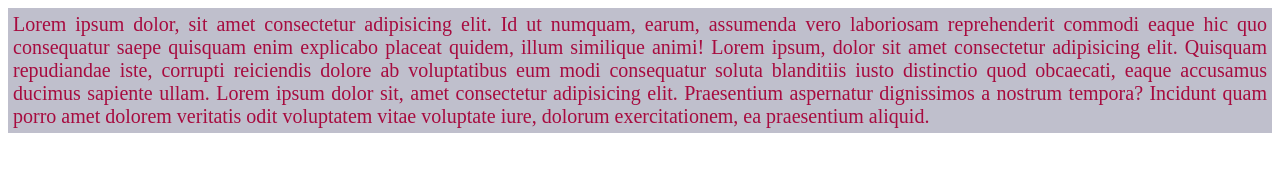
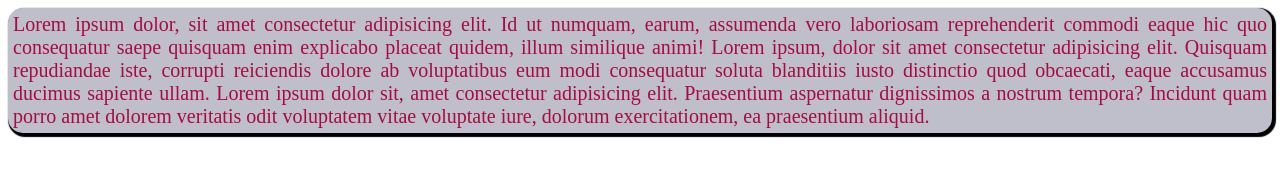
Before and after one commit to AmitDorle/ICP-4.0-Practice, a plain HTML site: page day 13/index.html in a window 1280 px wide. Drawn offline with Linux system fonts and the light colour scheme.

Commit message:
box shadow implemented

```diff
--- a/day 13/index.html
+++ b/day 13/index.html
@@ -11,6 +11,8 @@
             padding: 5px;
             text-align: justify;
             /* text-align: center/left/right/justify; */
+            border-radius: 15px;
+            box-shadow: 2px 2px 1px 2px black;
         }
     </style>
 </head>
```
